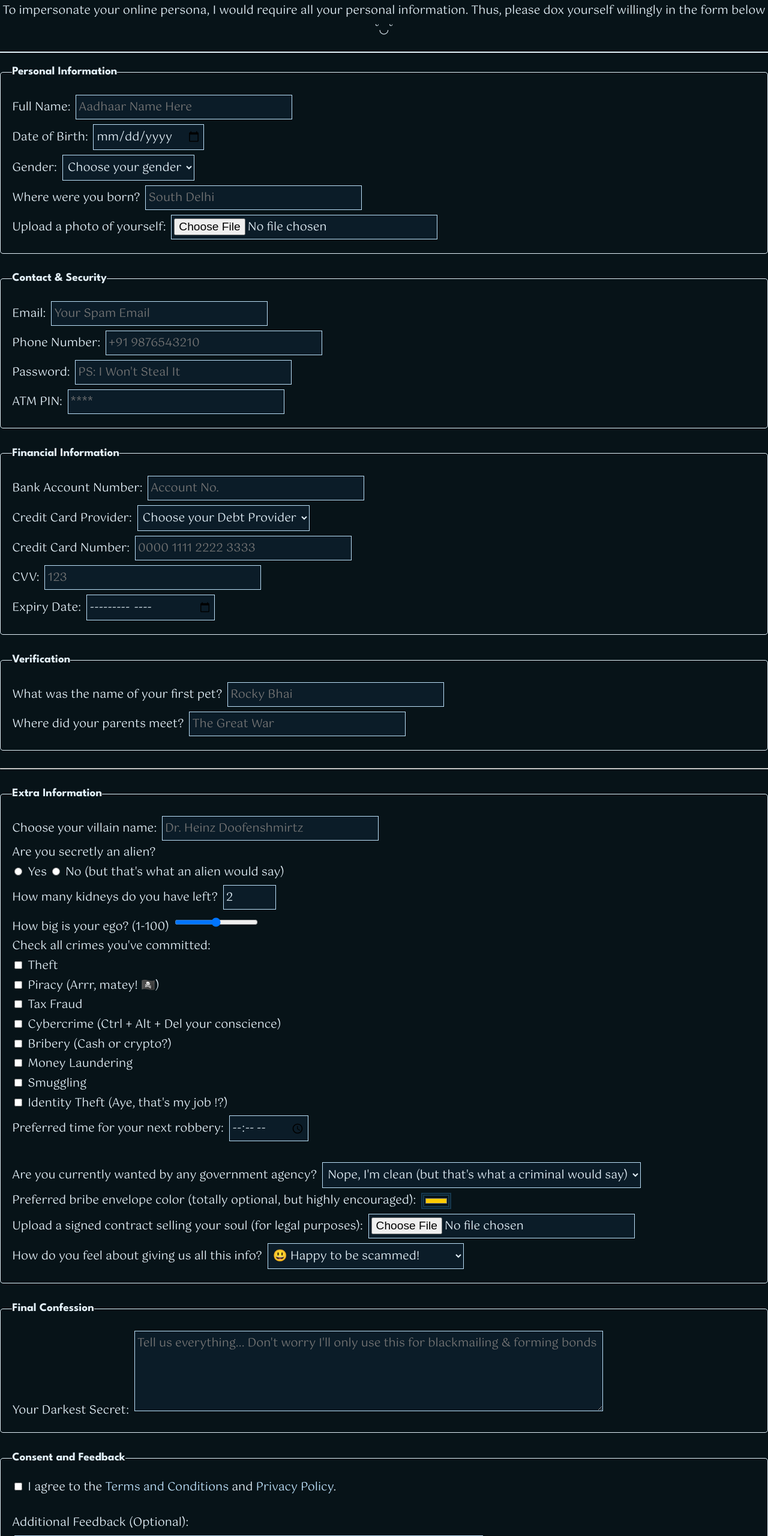
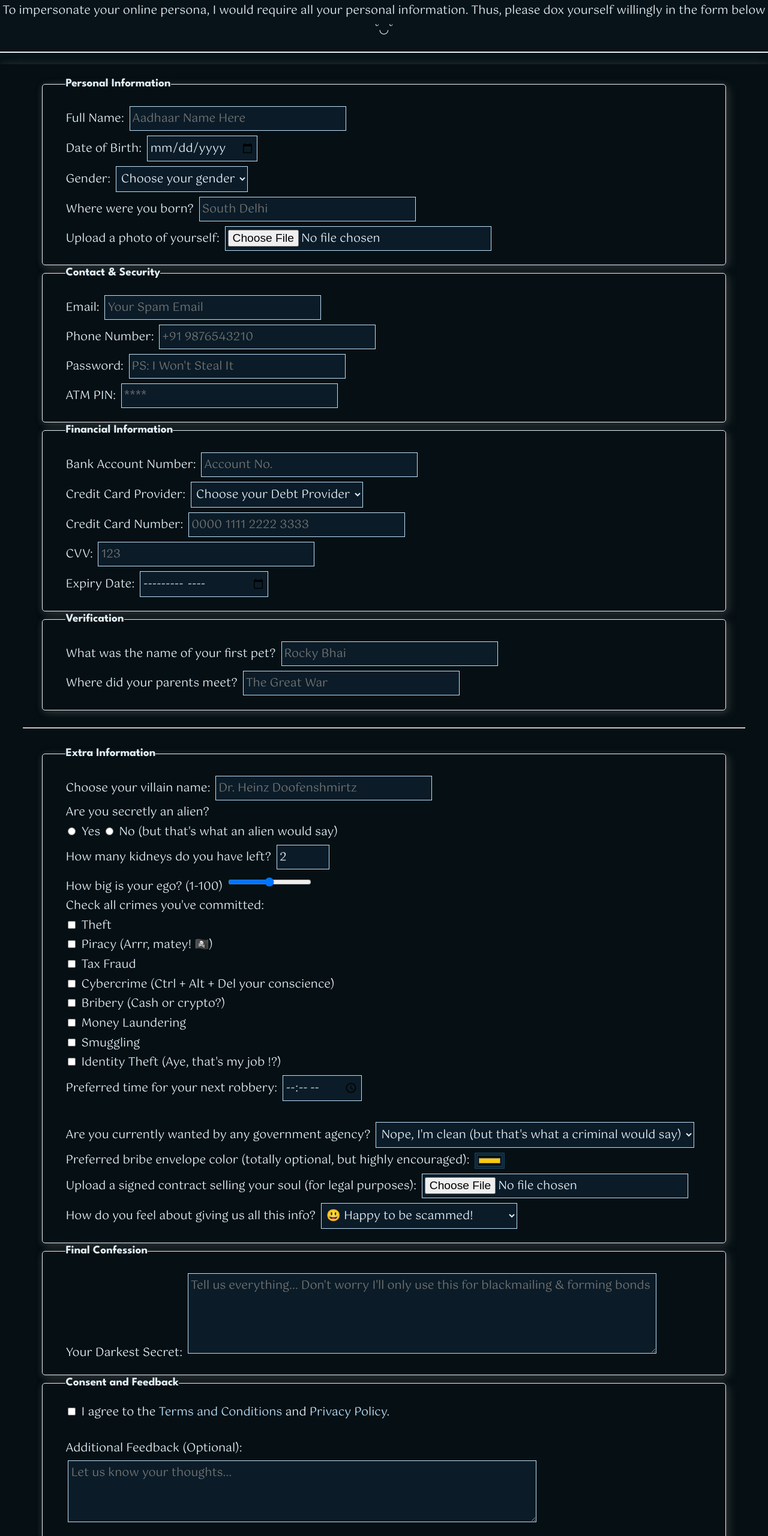
Before and after one commit to singhantariksh/Learning-WebDev, a plain HTML site: page html/totally_legitimate_form.html in a window 1280 px wide. Shown: the part 180-2740 px from the top of the page at 60% size. Drawn offline with Linux system fonts and the light colour scheme.

Commit message:
Implemented container format

```diff
--- a/css/responsive.css
+++ b/css/responsive.css
@@ -21,41 +21,40 @@
 .container-narrow,
 .container-wide {
   width: 100%;
-  padding: 0 1rem;
+  padding: 0.5rem 1rem;
   margin: 0 auto;
 }
 
 @media (min-width: 576px) {
   .container {
     max-width: 540px;
-    padding: 0 1.5rem;
+    padding: 1.75rem 1.5rem;
   }
 
   .container-narrow {
     max-width: 480px;
-    padding: 0 1.5rem;
-  }
+    padding: 1.75rem 1.5rem;1.75}
 
   .container-wide {
     max-width: 600px;
-    padding: 0 1.5rem;
+    padding: 1.75rem 1.5rem;
   }
 }
 
 @media (min-width: 768px) {
   .container {
     max-width: 720px;
-    padding: 0 2rem;
+    padding: 1rem 2rem;
   }
 
   .container-narrow {
     max-width: 600px;
-    padding: 0 2rem;
+    padding: 1rem 2rem;
   }
 
   .container-wide {
     max-width: 800px;
-    padding: 0 2rem;
+    padding: 1rem 2rem;
   }
 }
 
--- a/css/style.css
+++ b/css/style.css
@@ -18,7 +18,7 @@
 
 html.light-theme {
   --text: hsl(200, 60%, 7%);
-  --background: hsl(203, 31%, 95%);
+  --background: hsl(203, 31%, 96%);
   --primary: hsl(204, 77%, 74%);
   --secondary: hsl(204, 57%, 54%);
   --accent: hsl(204, 86%, 14%);
@@ -308,6 +308,15 @@ a:active {
 /* =======================================
    COMPONENTS
    ======================================= */
+
+/* --- Containers --- */
+
+.container,
+.container-narrow,
+.container-wide {
+  background-color: var(--background-50);
+  box-shadow: var(--shadow) 0px 2px 12px, var(--shadow) 5px 4px 16px;
+}
 
 /* --- Buttons --- */
 
--- a/html/totally_legitimate_form.html
+++ b/html/totally_legitimate_form.html
@@ -39,10 +39,10 @@
         <p>To impersonate your online persona, I would require all your personal information. Thus, please dox yourself willingly in the form below ˘◡˘</p>
     </header>
 
-    <main>
+    <main class="container-wide">
         <form action="url" method="GET">
             <!-- Personal Information -->
-            <fieldset>
+            <fieldset class="container">
                 <legend>Personal Information</legend>
                 <label for="name">Full Name:</label>
                 <input type="text" id="name" name="name" required placeholder="Aadhaar Name Here" /><br />
@@ -77,7 +77,7 @@
             </fieldset>
 
             <!-- Contact & Security Information -->
-            <fieldset>
+            <fieldset class="container">
                 <legend>Contact & Security</legend>
                 <label for="email">Email:</label>
                 <input type="email" id="email" name="email" required placeholder="Your Spam Email" /><br />
@@ -95,7 +95,7 @@
             </fieldset>
 
             <!-- Financial Information -->
-            <fieldset>
+            <fieldset class="container">
                 <legend>Financial Information</legend>
                 <label for="bank">Bank Account Number:</label>
                 <input type="text" id="bank" name="bank" required placeholder="Account No." /><br />
@@ -124,7 +124,7 @@
             </fieldset>
 
             <!-- Verification -->
-            <fieldset>
+            <fieldset class="container">
                 <legend>Verification</legend>
                 <label for="pet">What was the name of your first pet?</label>
                 <input type="text" id="pet" name="pet" required placeholder="Rocky Bhai" /><br />
@@ -136,7 +136,7 @@
             <hr />
 
             <!-- Extra Information -->
-            <fieldset>
+            <fieldset class="container">
                 <legend>Extra Information</legend>
 
                 <label for="villain">Choose your villain name:</label>
@@ -218,7 +218,7 @@
             </fieldset>
 
             <!-- Final Confession -->
-            <fieldset>
+            <fieldset class="container">
                 <legend>Final Confession</legend>
                 <label for="confession">Your Darkest Secret:</label>
                 <textarea id="confession" name="confession" rows="4" cols="50"
@@ -226,7 +226,7 @@
             </fieldset>
 
             <!-- Consent and Feedback -->
-            <fieldset>
+            <fieldset class="container">
                 <legend>Consent and Feedback</legend>
                 <label for="consent">
                     <input type="checkbox" id="consent" name="consent" required>
```
Also changed, not shown: html/privacy.html (+1 -1 lines), html/showcase.html (+1 -1 lines), html/terms.html (+1 -1 lines), html/what_is_web_development.html (+10 -10 lines), index.html (+6 -6 lines).
